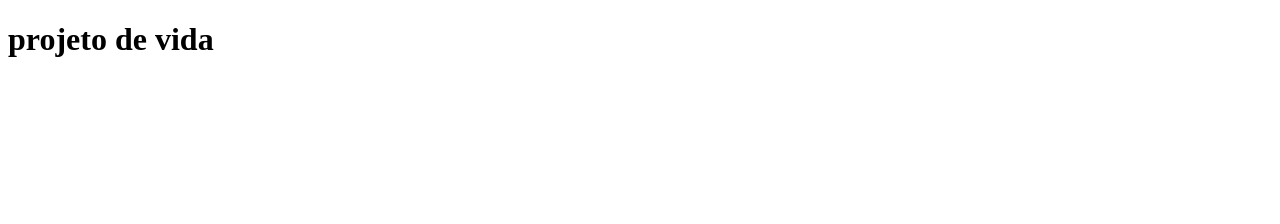
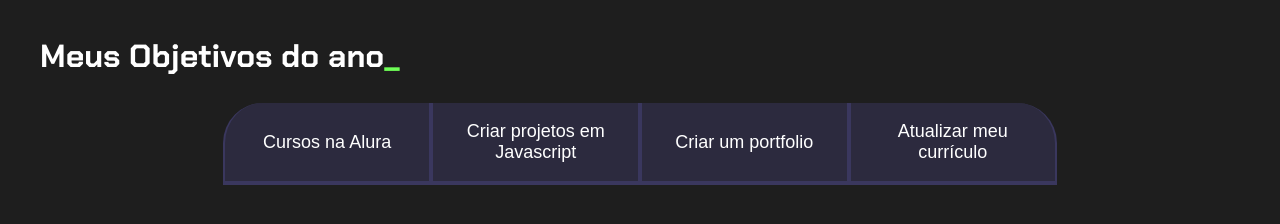
Before and after one commit to vitor-gc/Alura-2024, a plain HTML site: page index.html in a window 1280 px wide. Drawn offline with Linux system fonts and the light colour scheme.

Commit message:
Add files via upload

```diff
--- a/index.html
+++ b/index.html
@@ -1,13 +1,22 @@
 <!DOCTYPE html>
 <html lang="pt-br">
+
 <head>
     <meta charset="UTF-8">
-    <meta http-equiv="X-UA-Compatible" content="IE=edge">
     <meta name="viewport" content="width=device-width, initial-scale=1.0">
-    <title>Document</title>
+    <title>Meus objetivos do ano</title>
+    <link rel="stylesheet" href="style.css">
 </head>
+
 <body>
-    <h1>projeto de vida</h1>
-
+    <section class="conteudo-principal">
+        <h2 class="titulo-principal">Meus Objetivos do ano<span>_</span></h2>
+        <div class="botoes">
+            <button class="botao">Cursos na Alura</button>
+            <button class="botao">Criar projetos em Javascript</button>
+            <button class="botao">Criar um portfolio</button>
+            <button class="botao">Atualizar meu currículo</button>
+        </div>
+    </section>
 </body>
 </html>
--- a/style.css
+++ b/style.css
@@ -0,0 +1,76 @@
+@import url('https://fonts.googleapis.com/css2?family=Chakra+Petch:wght@400;700&display=swap');
+
+:root {
+    --cor-de-fundo: #1E1E1E;
+    --verde: #6FFF57;
+    --branco: #FFFFFF;
+    --botao-ativo: #3A375E;
+    --botao-inativo: rgba(58, 55, 94, 0.5);
+    --texto-fundo: rgba(58, 55, 94, 0.3);
+}
+
+body {
+    background-color: var(--cor-de-fundo);
+    color: var(--branco);
+    font-family: 'Chakra Petch', sans-serif;
+}
+
+
+.conteudo-principal {
+    display: flex;
+    flex-direction: column;
+    justify-content: center;
+    align-items: center;
+    max-width: 1200px;
+    width: 100%;
+    margin: 0 auto;
+}
+
+.titulo-principal {
+    text-align: left;
+    width: 100%;
+    font-size: 32px;
+}
+
+.titulo-principal span {
+    color: var(--verde);
+}
+
+.botao {
+    font-family: "Crakra Petch", sans-serif;
+    background-color: var(--botao-inativo);
+    color: var(--branco);
+    display: flex;
+    justify-content: center;
+    padding: 1em;
+    font-size: 18px;
+    align-items: center;
+    width: 100%;
+    border-bottom: 4px solid var(--botao-ativo);
+    border-left: 2px solid var(--botao-ativo);
+    border-right: 2px solid var(--botao-ativo);
+    border-top: none;
+}
+
+.botao:first-child {
+    border-radius: 40px 40px 0 0;
+}
+
+.botoes {
+    display: block;
+}
+
+
+@media screen and (min-width: 768px) {
+    .botoes {
+        display: flex;
+    }
+
+    .botao:first-child {
+        border-radius: 40px 0 0 0;
+    }
+
+    .botao:last-child {
+        border-radius: 0 40px 0 0;
+    }
+}
```
Also changed, not shown: 1 other file.
